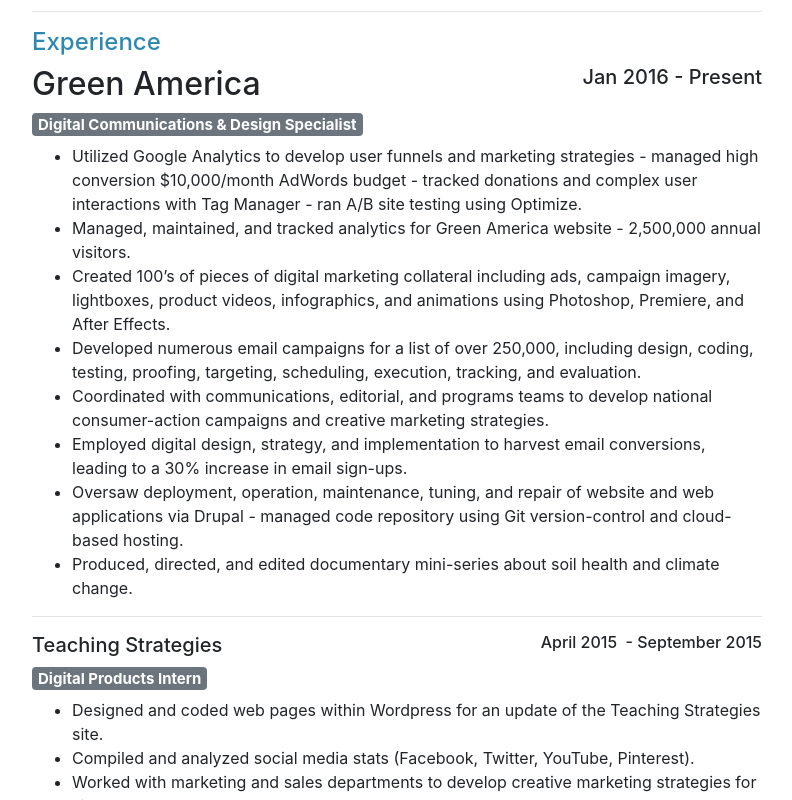
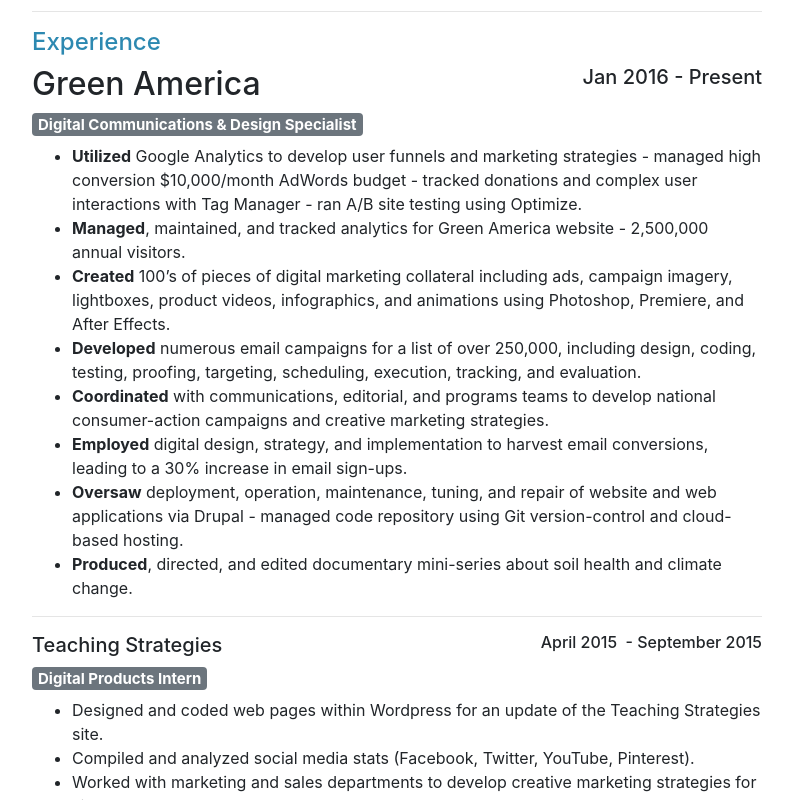
Before and after one commit to aabadalov/resume-site, a plain HTML site: page index.html in a window 1280 px wide. Shown: the part 703-1503 px from the top of the page, without its empty margins (243-1035 px from the left). Drawn offline with nearby package versions, Linux system fonts and the light colour scheme.

Commit message:
oh yeaaa

```diff
--- a/index.html
+++ b/index.html
@@ -126,14 +126,14 @@ Testing + Analytics <br>
           <h5><span class="badge badge-secondary">Digital Communications & Design Specialist</span></h5>
 
           <ul>
-            <li>Utilized Google Analytics to develop user funnels and marketing strategies - managed high conversion $10,000/month AdWords budget - tracked donations and complex user interactions with Tag Manager - ran A/B site testing using Optimize.</li>
-<li>Managed, maintained, and tracked analytics for Green America website - 2,500,000 annual visitors. </li>
-<li>Created 100’s of pieces of digital marketing collateral including ads, campaign imagery, lightboxes, product videos, infographics, and animations using Photoshop, Premiere, and After Effects.</li>
-<li>Developed numerous email campaigns for a list of over 250,000, including design, coding, testing, proofing, targeting, scheduling, execution, tracking, and evaluation.</li>
-<li>Coordinated with communications, editorial, and programs teams to develop national consumer-action campaigns and creative marketing strategies.</li>
-<li>Employed digital design, strategy, and implementation to harvest email conversions, leading to a 30% increase in email sign-ups.</li>
-<li>Oversaw deployment, operation, maintenance, tuning, and repair of website and web applications via Drupal - managed code repository using Git version-control and cloud-based hosting.</li>
-				<li>Produced, directed, and edited documentary mini-series about soil health and climate change.</li>
+              <li><b>Utilized</b> Google Analytics to develop user funnels and marketing strategies - managed high conversion $10,000/month AdWords budget - tracked donations and complex user interactions with Tag Manager - ran A/B site testing using Optimize.</li>
+              <li><b>Managed</b>, maintained, and tracked analytics for Green America website - 2,500,000 annual visitors. </li>
+              <li><b>Created</b> 100’s of pieces of digital marketing collateral including ads, campaign imagery, lightboxes, product videos, infographics, and animations using Photoshop, Premiere, and After Effects.</li>
+              <li><b>Developed</b> numerous email campaigns for a list of over 250,000, including design, coding, testing, proofing, targeting, scheduling, execution, tracking, and evaluation.</li>
+              <li><b>Coordinated</b> with communications, editorial, and programs teams to develop national consumer-action campaigns and creative marketing strategies.</li>
+              <li><b>Employed</b> digital design, strategy, and implementation to harvest email conversions, leading to a 30% increase in email sign-ups.</li>
+              <li><b>Oversaw</b> deployment, operation, maintenance, tuning, and repair of website and web applications via Drupal - managed code repository using Git version-control and cloud-based hosting.</li>
+              <li><b>Produced</b>, directed, and edited documentary mini-series about soil health and climate change.</li>
           </ul>
 			<hr>
         </div>
```
